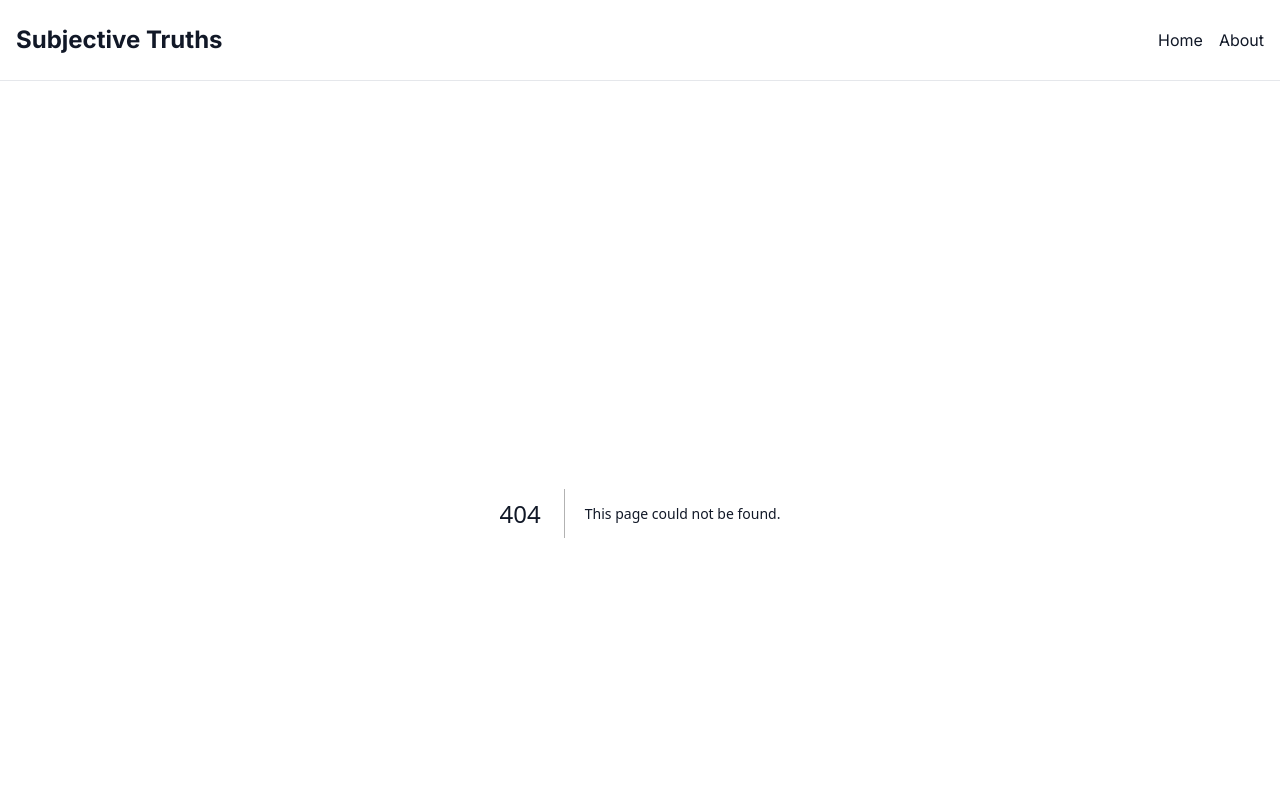
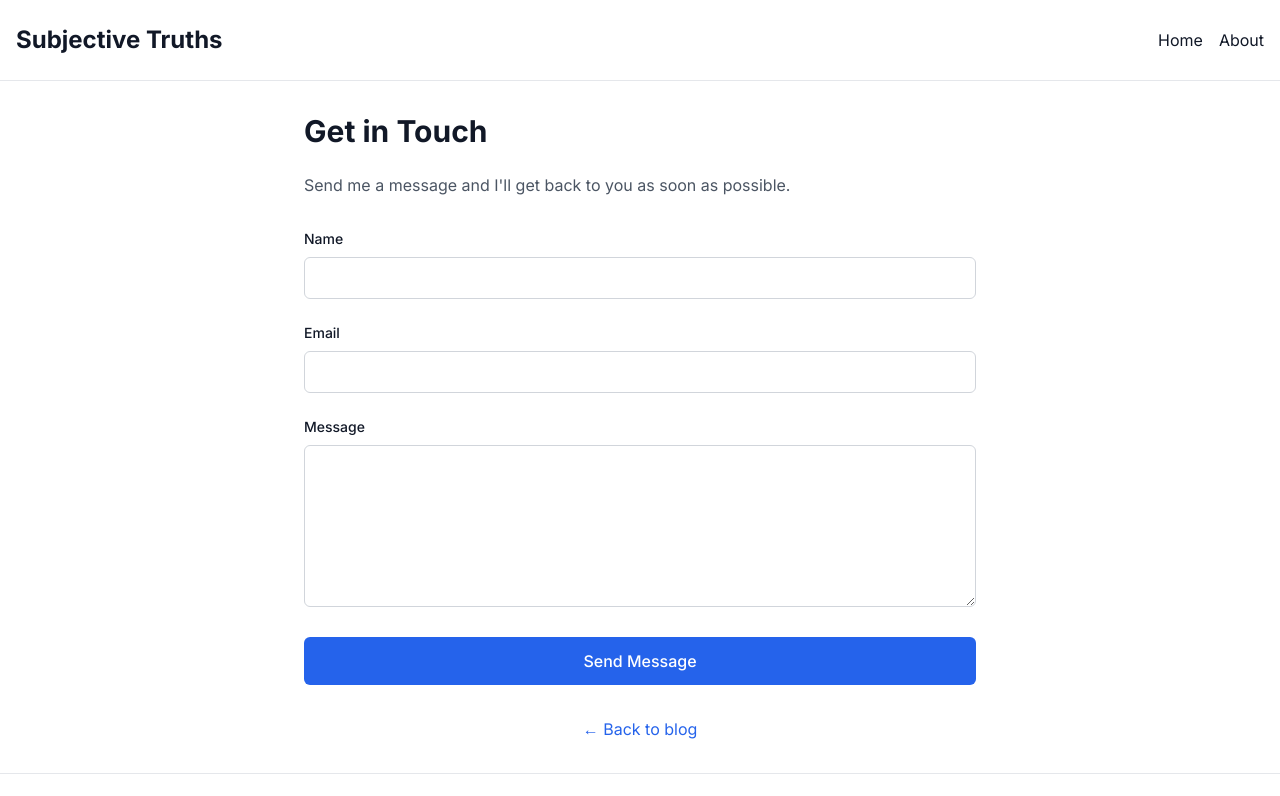
Before and after one commit to miller-ian/ian-writing, a Next.js app: page /contact in a window 1280 px wide. Before the commit this address had no page. Shown: the top 796 px of the page. Built offline with nearby package versions, Linux system fonts and the light colour scheme.

Commit message:
Add in-app contact form and move email button after X button

```diff
--- /dev/null
+++ b/app/api/contact/route.ts
@@ -0,0 +1,67 @@
+import { NextRequest, NextResponse } from 'next/server'
+
+export async function POST(request: NextRequest) {
+  try {
+    const body = await request.json()
+    const { name, email, message } = body
+
+    // Validate input
+    if (!name || !email || !message) {
+      return NextResponse.json(
+        { error: 'All fields are required' },
+        { status: 400 }
+      )
+    }
+
+    // Email validation
+    const emailRegex = /^[^\s@]+@[^\s@]+\.[^\s@]+$/
+    if (!emailRegex.test(email)) {
+      return NextResponse.json(
+        { error: 'Invalid email address' },
+        { status: 400 }
+      )
+    }
+
+    // Send email using Resend (install: npm install resend)
+    // You'll need to set RESEND_API_KEY in your environment variables
+    // Sign up at https://resend.com to get an API key
+
+    if (process.env.RESEND_API_KEY) {
+      const { Resend } = await import('resend')
+      const resend = new Resend(process.env.RESEND_API_KEY)
+
+      await resend.emails.send({
+        from: process.env.FROM_EMAIL || 'onboarding@resend.dev',
+        to: 'imiller7255@gmail.com',
+        replyTo: email,
+        subject: `New contact form submission from ${name}`,
+        html: `
+          <h2>New Contact Form Submission</h2>
+          <p><strong>From:</strong> ${name}</p>
+          <p><strong>Email:</strong> ${email}</p>
+          <p><strong>Message:</strong></p>
+          <p>${message.replace(/\n/g, '<br>')}</p>
+        `,
+      })
+    } else {
+      // Fallback: log the submission (for development)
+      console.log('Contact form submission (email service not configured):', {
+        name,
+        email,
+        message,
+        timestamp: new Date().toISOString(),
+      })
+    }
+
+    return NextResponse.json(
+      { message: 'Email sent successfully' },
+      { status: 200 }
+    )
+  } catch (error) {
+    console.error('Error sending email:', error)
+    return NextResponse.json(
+      { error: 'Failed to send email. Please try again later.' },
+      { status: 500 }
+    )
+  }
+}
--- /dev/null
+++ b/app/contact/page.tsx
@@ -0,0 +1,129 @@
+'use client'
+
+import { useState } from 'react'
+import Link from 'next/link'
+
+export default function ContactPage() {
+  const [formData, setFormData] = useState({
+    name: '',
+    email: '',
+    message: ''
+  })
+  const [status, setStatus] = useState<'idle' | 'sending' | 'success' | 'error'>('idle')
+  const [errorMessage, setErrorMessage] = useState('')
+
+  const handleSubmit = async (e: React.FormEvent) => {
+    e.preventDefault()
+    setStatus('sending')
+    setErrorMessage('')
+
+    try {
+      const response = await fetch('/api/contact', {
+        method: 'POST',
+        headers: {
+          'Content-Type': 'application/json',
+        },
+        body: JSON.stringify(formData),
+      })
+
+      if (!response.ok) {
+        throw new Error('Failed to send message')
+      }
+
+      setStatus('success')
+      setFormData({ name: '', email: '', message: '' })
+    } catch (error) {
+      setStatus('error')
+      setErrorMessage('Failed to send message. Please try again.')
+    }
+  }
+
+  const handleChange = (e: React.ChangeEvent<HTMLInputElement | HTMLTextAreaElement>) => {
+    setFormData({
+      ...formData,
+      [e.target.name]: e.target.value,
+    })
+  }
+
+  return (
+    <div className="max-w-2xl mx-auto">
+      <h1 className="text-3xl font-bold mb-6">Get in Touch</h1>
+      <p className="text-gray-600 dark:text-gray-400 mb-8">
+        Send me a message and I'll get back to you as soon as possible.
+      </p>
+
+      {status === 'success' && (
+        <div className="mb-6 p-4 bg-green-100 dark:bg-green-900 border border-green-400 dark:border-green-700 text-green-700 dark:text-green-300 rounded">
+          Message sent successfully! I'll get back to you soon.
+        </div>
+      )}
+
+      {status === 'error' && (
+        <div className="mb-6 p-4 bg-red-100 dark:bg-red-900 border border-red-400 dark:border-red-700 text-red-700 dark:text-red-300 rounded">
+          {errorMessage}
+        </div>
+      )}
+
+      <form onSubmit={handleSubmit} className="space-y-6">
+        <div>
+          <label htmlFor="name" className="block text-sm font-medium mb-2">
+            Name
+          </label>
+          <input
+            type="text"
+            id="name"
+            name="name"
+            value={formData.name}
+            onChange={handleChange}
+            required
+            className="w-full px-4 py-2 border border-gray-300 dark:border-gray-700 rounded-md bg-white dark:bg-gray-800 text-gray-900 dark:text-white focus:ring-2 focus:ring-blue-500 focus:border-transparent"
+          />
+        </div>
+
+        <div>
+          <label htmlFor="email" className="block text-sm font-medium mb-2">
+            Email
+          </label>
+          <input
+            type="email"
+            id="email"
+            name="email"
+            value={formData.email}
+            onChange={handleChange}
+            required
+            className="w-full px-4 py-2 border border-gray-300 dark:border-gray-700 rounded-md bg-white dark:bg-gray-800 text-gray-900 dark:text-white focus:ring-2 focus:ring-blue-500 focus:border-transparent"
+          />
+        </div>
+
+        <div>
+          <label htmlFor="message" className="block text-sm font-medium mb-2">
+            Message
+          </label>
+          <textarea
+            id="message"
+            name="message"
+            value={formData.message}
+            onChange={handleChange}
+            required
+            rows={6}
+            className="w-full px-4 py-2 border border-gray-300 dark:border-gray-700 rounded-md bg-white dark:bg-gray-800 text-gray-900 dark:text-white focus:ring-2 focus:ring-blue-500 focus:border-transparent resize-vertical"
+          />
+        </div>
+
+        <button
+          type="submit"
+          disabled={status === 'sending'}
+          className="w-full px-6 py-3 bg-blue-600 hover:bg-blue-700 text-white font-medium rounded-md transition-colors disabled:opacity-50 disabled:cursor-not-allowed"
+        >
+          {status === 'sending' ? 'Sending...' : 'Send Message'}
+        </button>
+      </form>
+
+      <div className="mt-8 text-center">
+        <Link href="/blog" className="text-blue-600 dark:text-blue-400 hover:underline">
+          ← Back to blog
+        </Link>
+      </div>
+    </div>
+  )
+}
--- a/app/layout.tsx
+++ b/app/layout.tsx
@@ -65,15 +65,6 @@ export default function RootLayout({
                     </svg>
                   </a>
                   <a
-                    href="mailto:imiller7255@gmail.com"
-                    className="text-gray-600 hover:text-blue-600 dark:text-gray-400 dark:hover:text-blue-400"
-                    aria-label="Email"
-                  >
-                    <svg className="h-6 w-6" fill="none" stroke="currentColor" viewBox="0 0 24 24">
-                      <path strokeLinecap="round" strokeLinejoin="round" strokeWidth={2} d="M3 8l7.89 5.26a2 2 0 002.22 0L21 8M5 19h14a2 2 0 002-2V7a2 2 0 00-2-2H5a2 2 0 00-2 2v10a2 2 0 002 2z" />
-                    </svg>
-                  </a>
-                  <a
                     href="https://x.com/miller__ian"
                     target="_blank"
                     rel="noopener noreferrer"
@@ -84,6 +75,15 @@ export default function RootLayout({
                       <path d="M18.244 2.25h3.308l-7.227 8.26 8.502 11.24H16.17l-5.214-6.817L4.99 21.75H1.68l7.73-8.835L1.254 2.25H8.08l4.713 6.231zm-1.161 17.52h1.833L7.084 4.126H5.117z"/>
                     </svg>
                   </a>
+                  <Link
+                    href="/contact"
+                    className="text-gray-600 hover:text-blue-600 dark:text-gray-400 dark:hover:text-blue-400"
+                    aria-label="Email"
+                  >
+                    <svg className="h-6 w-6" fill="none" stroke="currentColor" viewBox="0 0 24 24">
+                      <path strokeLinecap="round" strokeLinejoin="round" strokeWidth={2} d="M3 8l7.89 5.26a2 2 0 002.22 0L21 8M5 19h14a2 2 0 002-2V7a2 2 0 00-2-2H5a2 2 0 00-2 2v10a2 2 0 002 2z" />
+                    </svg>
+                  </Link>
                 </div>
                 <div className="text-center text-gray-600 dark:text-gray-400">
                   © {new Date().getFullYear()} Subjective Truths. All rights reserved.
--- a/next.config.js
+++ b/next.config.js
@@ -1,12 +1,8 @@
 /** @type {import('next').NextConfig} */
 const nextConfig = {
-  output: 'export',
   images: {
     unoptimized: true,
   },
-  // Remove trailingSlash and distDir settings as they might interfere with static export
-  // Update basePath according to your repository name
-  // basePath: '/your-repo-name',
 }
 
 module.exports = nextConfig
```
